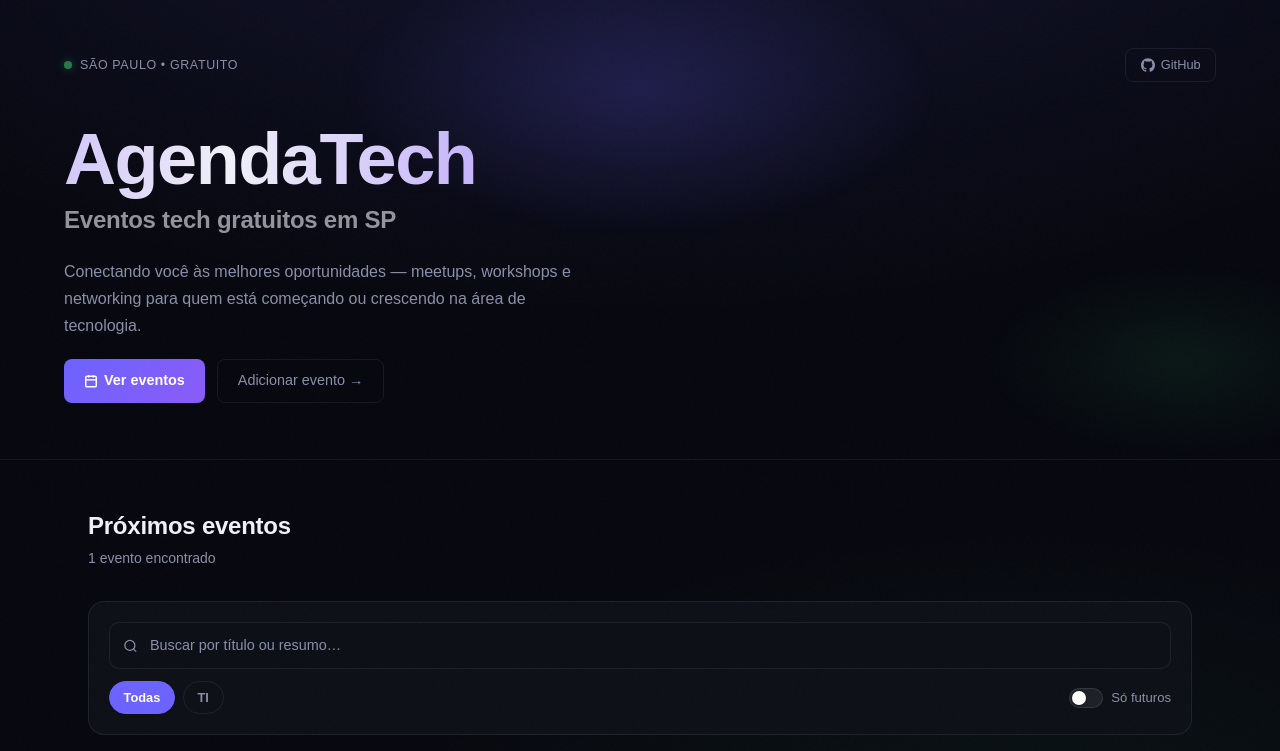
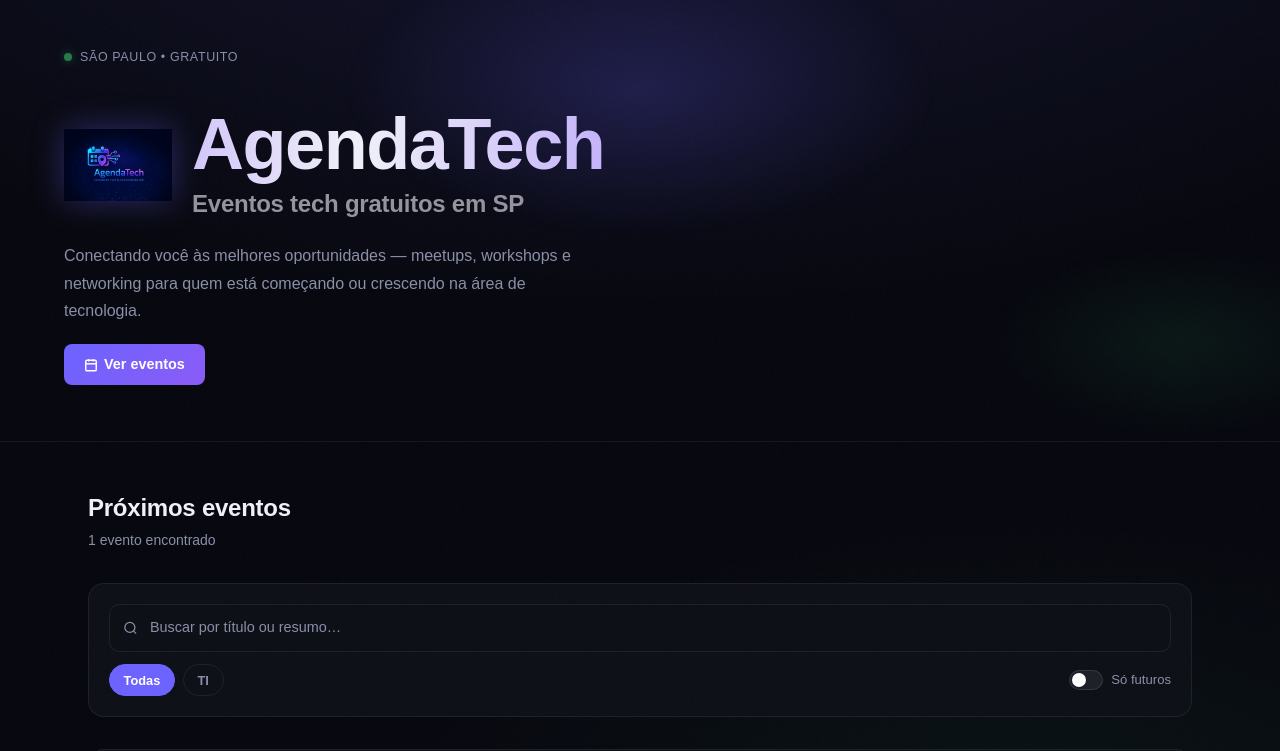
Before and after one commit to lauragundin/agendatech, a Next.js app in the folder web/: page / in a window 1280 px wide. Shown: the top 751 px of the page. Built offline with nearby package versions, Linux system fonts and the light colour scheme.

Commit message:
Add files via upload

```diff
--- a/web/src/app/components/Header.tsx
+++ b/web/src/app/components/Header.tsx
@@ -24,14 +24,9 @@ export default function Header() {
         zIndex: 1,
       }}>
         <div style={{ maxWidth: "72rem", margin: "0 auto" }}>
-          {/* Top bar */}
-          <div style={{
-            display: "flex", justifyContent: "space-between", alignItems: "center",
-            marginBottom: "2.5rem",
-          }}>
-            <div style={{
-              display: "flex", alignItems: "center", gap: "0.5rem",
-            }}>
+          {/* Top bar — só badge SP */}
+          <div style={{ marginBottom: "2.5rem" }}>
+            <div style={{ display: "flex", alignItems: "center", gap: "0.5rem" }}>
               <span style={{
                 width: "8px", height: "8px", borderRadius: "50%",
                 background: "var(--accent3)",
@@ -43,22 +38,22 @@ export default function Header() {
                 São Paulo • Gratuito
               </span>
             </div>
-            <a
-              href="https://github.com/lauragundin/agendatech"
-              target="_blank"
-              rel="noreferrer"
-              className="btn-ghost"
-              style={{ fontSize: "0.8rem", padding: "0.4rem 0.9rem" }}
-            >
-              <svg width="14" height="14" viewBox="0 0 24 24" fill="currentColor">
-                <path d="M12 .297c-6.63 0-12 5.373-12 12 0 5.303 3.438 9.8 8.205 11.385.6.113.82-.258.82-.577 0-.285-.01-1.04-.015-2.04-3.338.724-4.042-1.61-4.042-1.61C4.422 18.07 3.633 17.7 3.633 17.7c-1.087-.744.084-.729.084-.729 1.205.084 1.838 1.236 1.838 1.236 1.07 1.835 2.809 1.305 3.495.998.108-.776.417-1.305.76-1.605-2.665-.3-5.466-1.332-5.466-5.93 0-1.31.465-2.38 1.235-3.22-.135-.303-.54-1.523.105-3.176 0 0 1.005-.322 3.3 1.23.96-.267 1.98-.399 3-.405 1.02.006 2.04.138 3 .405 2.28-1.552 3.285-1.23 3.285-1.23.645 1.653.24 2.873.12 3.176.765.84 1.23 1.91 1.23 3.22 0 4.61-2.805 5.625-5.475 5.92.42.36.81 1.096.81 2.22 0 1.606-.015 2.896-.015 3.286 0 .315.21.69.825.57C20.565 22.092 24 17.592 24 12.297c0-6.627-5.373-12-12-12" />
-              </svg>
-              GitHub
-            </a>
           </div>
 
           {/* Hero content */}
           <div style={{ display: "flex", flexDirection: "column", gap: "1.25rem", maxWidth: "680px" }}>
+            {/* Logo + Título */}
+            <div style={{ display: "flex", alignItems: "center", gap: "1.25rem", flexWrap: "wrap" }}>
+              <img
+                src="/logo.png"
+                alt="AgendaTech logo"
+                style={{
+                  height: "72px",
+                  width: "auto",
+                  objectFit: "contain",
+                  filter: "drop-shadow(0 0 16px rgba(108, 99, 255, 0.35))",
+                }}
+              />
               <div>
                 <h1 style={{
                   fontFamily: "var(--font-display, 'Syne', sans-serif)",
@@ -81,6 +76,8 @@ export default function Header() {
                   Eventos tech gratuitos em SP
                 </p>
               </div>
+            </div>
+
             <p style={{
               fontSize: "1rem",
               color: "var(--muted)",
@@ -91,7 +88,7 @@ export default function Header() {
               Conectando você às melhores oportunidades — meetups, workshops e networking
               para quem está começando ou crescendo na área de tecnologia.
             </p>
-            <div style={{ display: "flex", gap: "0.75rem", flexWrap: "wrap" }}>
+            <div>
               <a href="#events" className="btn-primary">
                 <svg width="14" height="14" viewBox="0 0 24 24" fill="none" stroke="currentColor" strokeWidth="2.5">
                   <rect x="3" y="4" width="18" height="18" rx="2"/>
@@ -99,9 +96,6 @@ export default function Header() {
                   <line x1="3" y1="10" x2="21" y2="10"/>
                 </svg>
                 Ver eventos
-              </a>
-              <a href="#events" className="btn-ghost">
-                Adicionar evento →
               </a>
             </div>
           </div>
```
Lines whose indentation alone changed are shown as unchanged.
